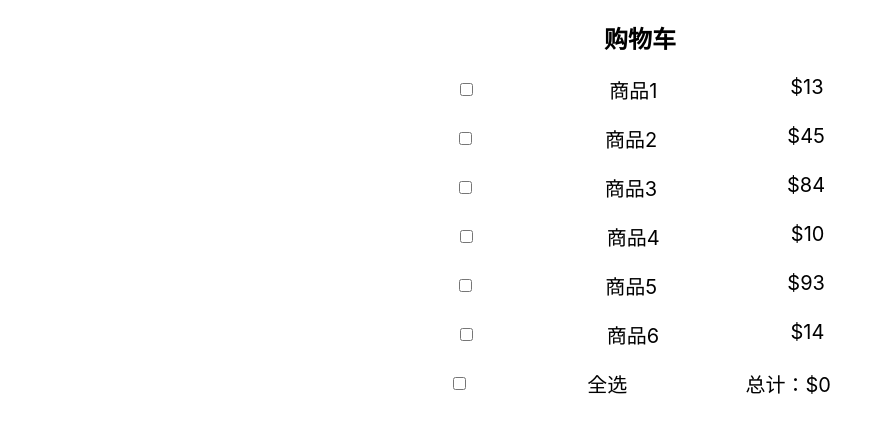
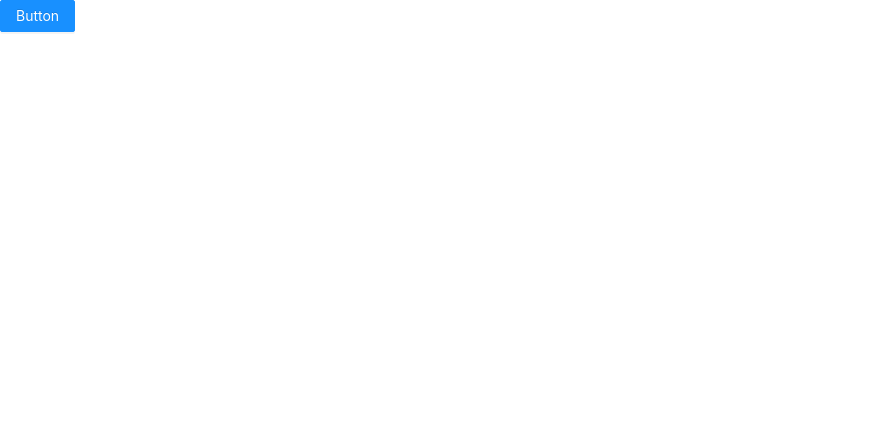
Before and after one commit to weishaodaren/Magellan, a React app: page / in a window 1280 px wide. Shown: the top 432 px of the page, without its empty margins (0-893 px from the left). Built offline with nearby package versions, Linux system fonts and the light colour scheme.

Commit message:
add antd craco failed

```diff
--- /dev/null
+++ b/craco.config.js
@@ -0,0 +1,15 @@
+const CracoLessPlugin = require('craco-less');
+
+module.exports = {
+    plugins: [{
+        plugin: CracoLessPlugin,
+        options: {
+            lessLoaderOptions: {
+                modifyVars: {
+                    '@primary-color': '#1DA57A'
+                },
+                javascriptEnabled: true,
+            },
+        },
+    }, ],
+};
--- a/package.json
+++ b/package.json
@@ -14,6 +14,7 @@
         "@types/react-dom": "^16.9.0",
         "@typescript-eslint/eslint-plugin": "^2.10.0",
         "@typescript-eslint/parser": "^2.10.0",
+        "antd": "^4.2.5",
         "babel-eslint": "10.1.0",
         "babel-jest": "^24.9.0",
         "babel-loader": "8.1.0",
--- a/src/App.css
+++ b/src/App.css
@@ -1,3 +1,5 @@
+@import "~antd/dist/antd.css";
+
 .App {
     text-align: center;
 }
@@ -32,6 +34,7 @@
     from {
         transform: rotate(0deg);
     }
+
     to {
         transform: rotate(360deg);
     }
--- a/src/App.tsx
+++ b/src/App.tsx
@@ -1,11 +1,13 @@
 import React from "react"
 import "./App.css"
-import { Shopping } from "./component/ShoppingList"
+// import { Shopping } from "./component/ShoppingList"
+import { Antd } from "./component/Antd"
 
 function App() {
     return (
         <div>
-            <Shopping />
+            <Antd />
+            {/* <Shopping /> */}
         </div>
     )
 }
--- /dev/null
+++ b/src/component/Antd/index.tsx
@@ -0,0 +1,10 @@
+import React from "react"
+import { Button } from "antd"
+
+export const Antd: React.FC = () => {
+    return (
+        <div>
+            <Button type="primary">Button</Button>
+        </div>
+    )
+}
--- a/src/index.tsx
+++ b/src/index.tsx
@@ -5,9 +5,11 @@ import App from "./App"
 import * as serviceWorker from "./serviceWorker"
 
 ReactDOM.render(
-    <React.StrictMode>
+    // <React.StrictMode>
+    <div>
         <App />
-    </React.StrictMode>,
+    </div>,
+    // </React.StrictMode>,
     document.getElementById("root")
 )
 
```
Also changed, not shown: 1 other file (tests, documents, lock files or other folders). Lines whose indentation alone changed are shown as unchanged.
